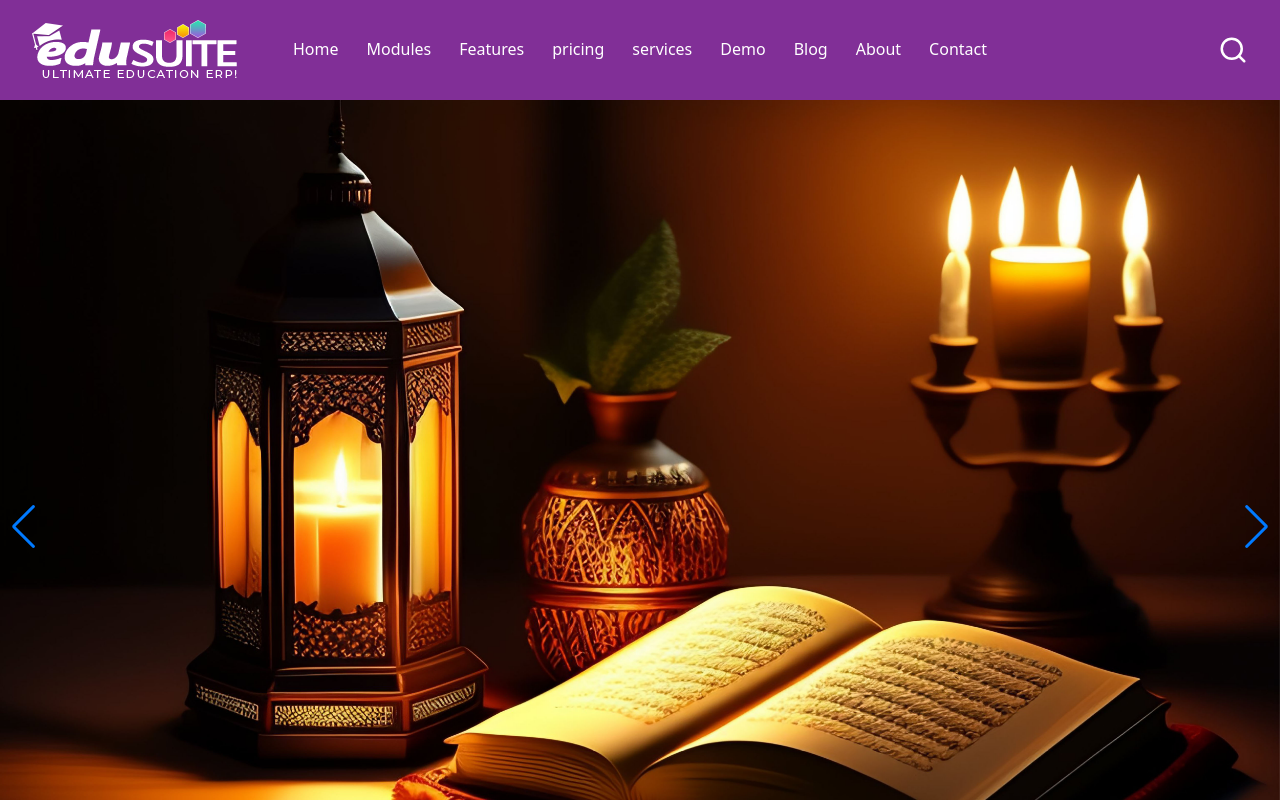
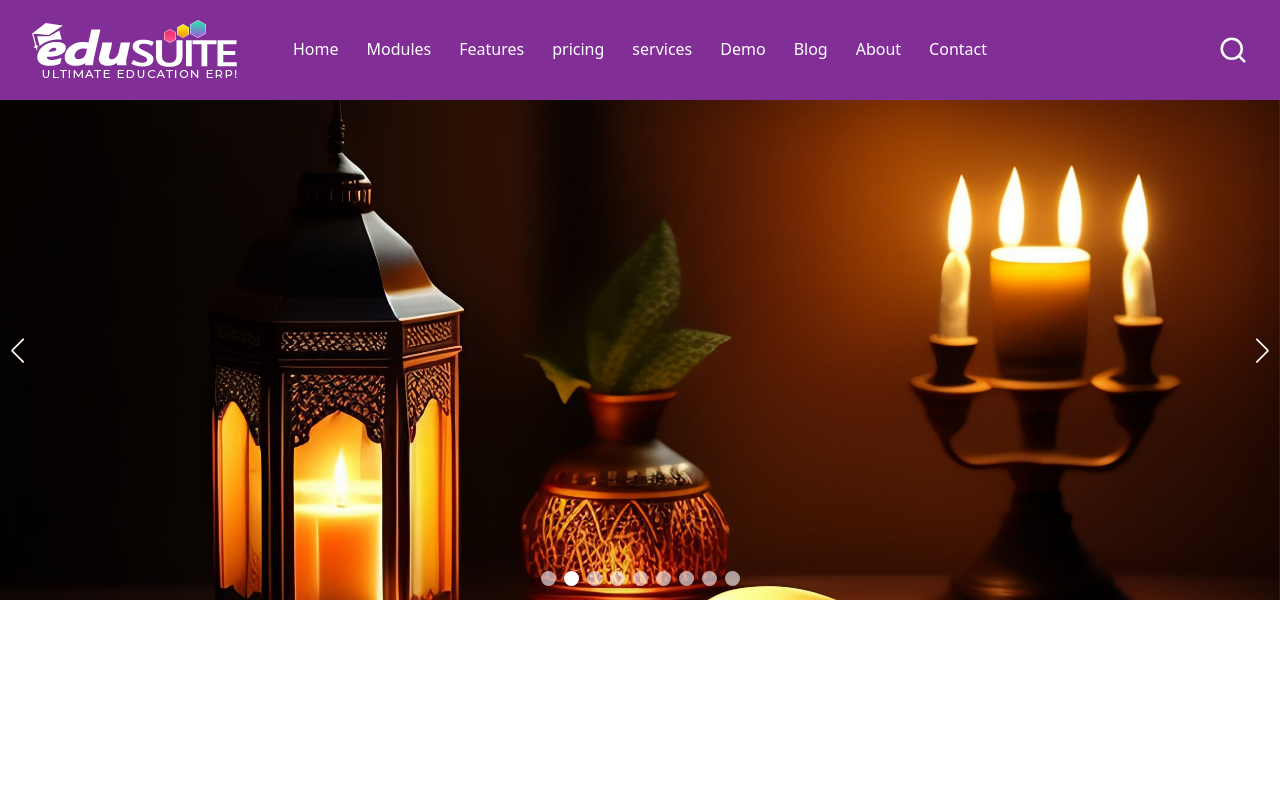
Before and after one commit to Rahad23/M-Compass, a React (Vite) app: page / in a window 1280 px wide. Shown: the top 800 px of the page. Built offline with nearby package versions, Linux system fonts and the light colour scheme.

Commit message:
add swiper js

```diff
--- a/src/components/Slider/Slider.jsx
+++ b/src/components/Slider/Slider.jsx
@@ -4,23 +4,33 @@ import 'swiper/css';
 import 'swiper/css/navigation';
 import 'swiper/css/pagination';
 import { Navigation, Pagination, Mousewheel, Keyboard, Autoplay } from 'swiper/modules';
+import "./SliderStyle/SliderStyle.css";
 import slideImg from "../../assets/sliderImg/slide1.jpg";
 const Slider = () => {
     return (
         <div>
             <Swiper
+            style={{
+                "--swiper-navigation-size": "25px",
+                "--swiper-pagination-bullet-width": "15px",
+                "--swiper-pagination-bullet-height": "15px","--swiper-pagination-bullet-inactive-opacity": ".6",
+              }}
                 slidesPerView={1}
                 spaceBetween={30}
                 loop={true}
                 pagination={{
                     clickable: true,
                 }}
+                avigation={{
+                    prevEl: '.swiper-button-prev',
+                    nextEl: '.swiper-button-next',
+                }}
                 autoplay={{
                     delay: 3000,
-                    disableOnInteraction: false, // Set to false if you want the autoplay to continue even when the user interacts with the slider
+                    disableOnInteraction: false,
                 }}
                 navigation={true}
-                modules={[Navigation, Pagination, Mousewheel, Keyboard, Autoplay]} // Include Autoplay module here
+                modules={[Navigation, Pagination, Mousewheel, Keyboard, Autoplay]}
                 className="mySwiper"
             >
                 <SwiperSlide><img src={slideImg} alt="" /></SwiperSlide>
--- a/src/components/Slider/SliderStyle/SliderStyle.css
+++ b/src/components/Slider/SliderStyle/SliderStyle.css
@@ -1,50 +1,24 @@
-#app { height: 100% }
-html,
-body {
-  position: relative;
-  height: 100%;
-}
 
-body {
-  background: #eee;
-  font-family: Helvetica Neue, Helvetica, Arial, sans-serif;
-  font-size: 14px;
-  color: #000;
-  margin: 0;
-  padding: 0;
-}
 
-.swiper {
-    width: 80%;
-    padding-top: 50px;
-    padding-bottom: 50px;
+  .slider-container {
+    width: 600px;
+    height: 400px;
   }
 
   .swiper-slide {
     background-position: center;
     background-size: cover;
     width: 700px;
-    /* transform: rotateY(90deg) translateZ(356px) rotateY(-2160deg); */
-    height: 392px;
-    background-color: white;
-    transition: 1s;
-    border-radius: 10px;
+    height: 500px;
+  }
+  .swiper-button-prev,
+.swiper-button-next {
+  color: #ffffff;
+}
+.swiper-pagination-bullet {
+    background-color: #ffffff;
   }
 
-  .fade-in {
-    opacity: 0;
-    transition-duration: 1s!important;
-    /* transition-delay: .6s!important; */
-  }
-
-  .fade-in.active {
-    opacity: 1;
-  }
-
-  .swiper-slide img {
-    display: block;
-    border-radius: 20px;
-  }
 
 
   @media (max-width: 768px) {
@@ -55,7 +29,6 @@ body {
         height: 650px;
         background-color: white;
         box-shadow: 4px 9px 20px rgba(12, 70, 117,.5);
-        border-radius: 20px;
         margin-top: 30px;
         display: flex;
         justify-content: center;
```
